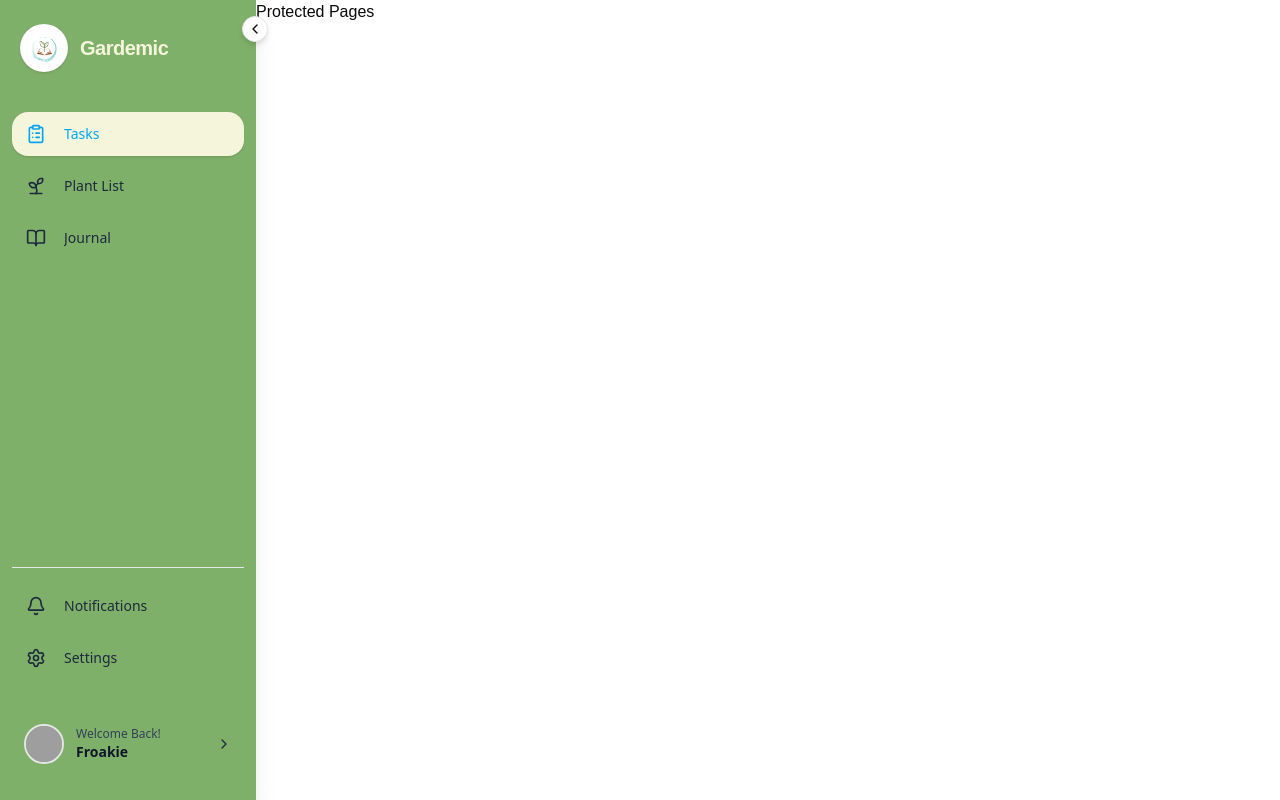
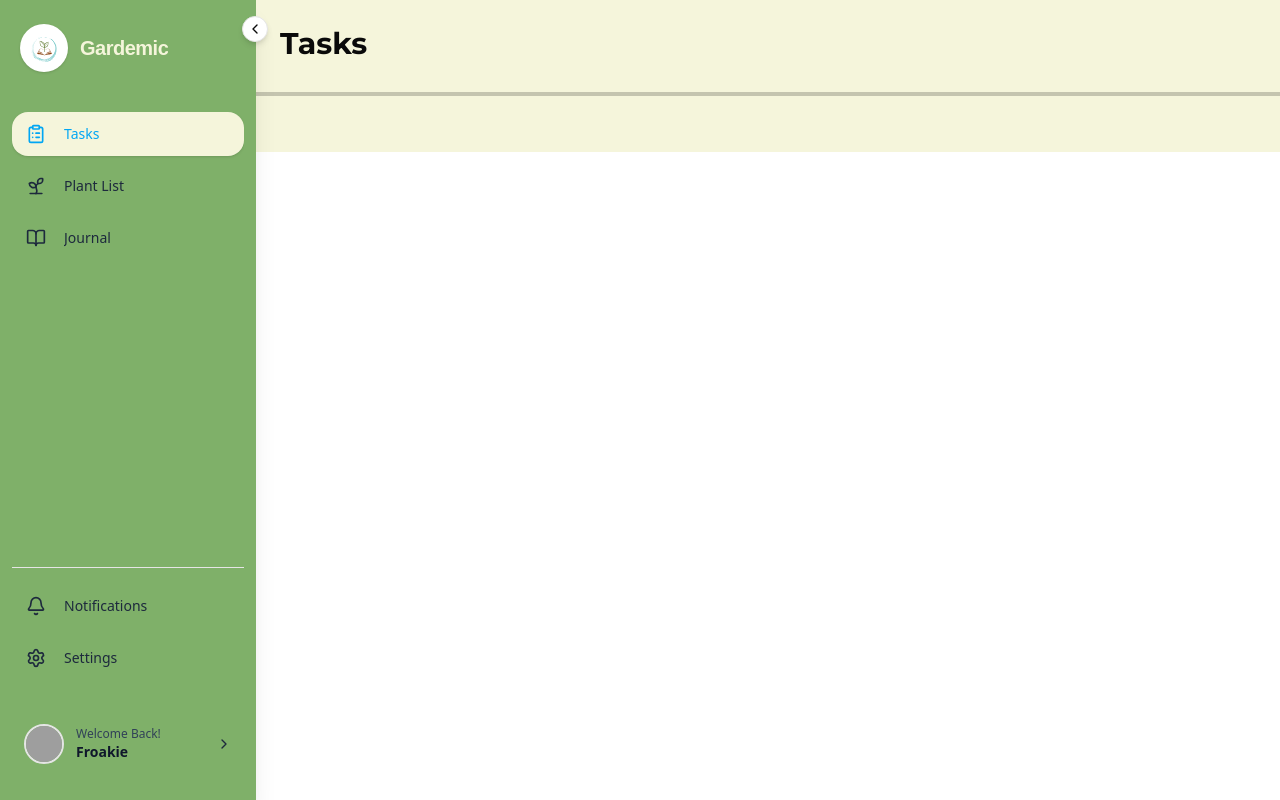
Before and after one commit to CSci-153-Web-Systems-and-Technologies/batch-2025-gardemic-web, a Next.js app: page /tasks in a window 1280 px wide. Built offline with nearby package versions, Linux system fonts and the light colour scheme; grey boxes are pictures that could not be loaded; a web font is replaced by a local one.

Commit message:
Initialize layout for task page content

```diff
--- a/app/(authenticated)/tasks/page.tsx
+++ b/app/(authenticated)/tasks/page.tsx
@@ -1,6 +1,14 @@
+import { ActionButton } from "../_components/ActionButton";
+
 export default function Protected()
 {
     return (
-        <h1>Protected Pages</h1>
+        <div className="flex flex-col h-38 bg-accent-white">
+            <div className="flex flex-row justify-between h-24 border-b-4 border-b-black/20">
+                <div className="text-3xl font-montserrat font-bold py-6.5 pl-6">
+                    Tasks
+                </div>
+            </div>
+        </div>
     );
 }
```
